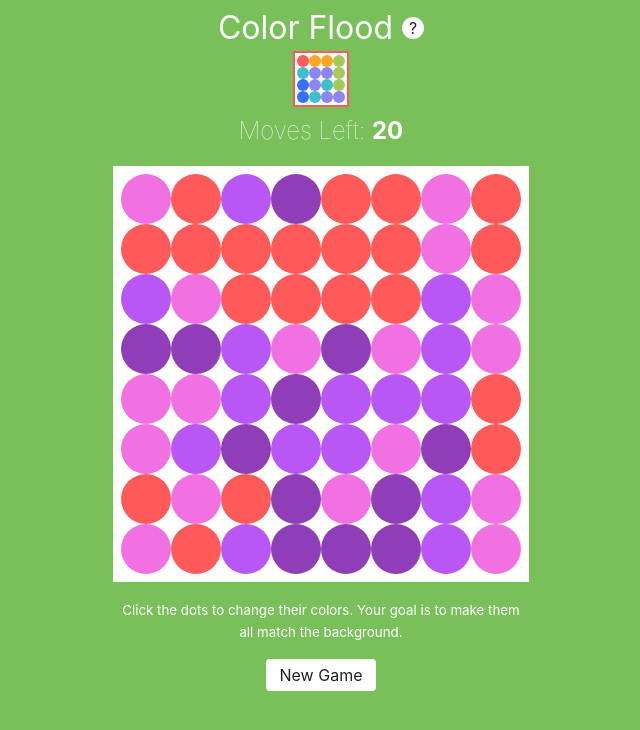
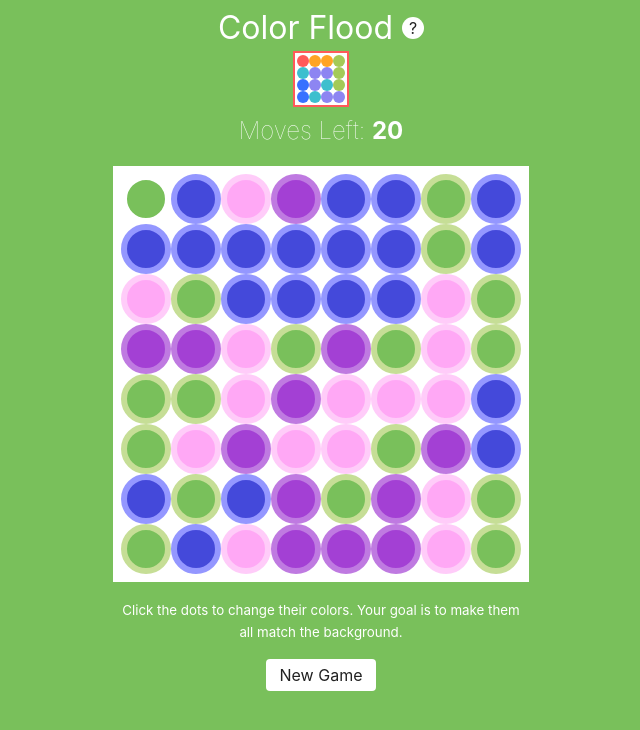
Before and after one commit to beesandtrees/colorGame, a React (Create React App) app: page / in a window 1280 px wide. Shown: the top 730 px of the page, without its empty margins (319-959 px from the left). Built offline with nearby package versions, Linux system fonts and the light colour scheme.

Commit message:
small logic update

```diff
--- a/src/components/App.css
+++ b/src/components/App.css
@@ -45,43 +45,53 @@ h1 {
 }
 
 .grape {
-  background-color: #8F3EB7;
+  background-color: #a340d4;
+  border-color: hsl(280, 63%, 68%);
 }
 
 .fuchsia {
-  background-color: #B857F3;
+  background-color: hsl(302, 100%, 72%);
+  border-color: hsl(316, 100%, 84%);
 }
 
 .pink {
-  background-color: #F171E2;
+  background-color: hsl(307, 100%, 83%);
+  border-color: hsl(307, 100%, 90%);
 }
 
 .red {
   background-color: #FF5A5A;
+  border-color: hsl(0, 100%, 80%);
 }
 
 .orange {
   background-color: #FFA424;
+  border-color: hsl(35, 100%, 72%);
 }
 
 .lime {
-  background-color: #A4CA57;
+  background-color: #79C05B;
+  border-color: hsl(80, 52%, 73%);
 }
 
 .aqua {
   background-color: #3DBFCE;
+  border-color: hsl(186, 60%, 73%);
 }
 
 .blue {
-  background-color: #5585FB;
+  background-color: hsl(223, 100%, 75%);
+  border-color: hsl(223, 100%, 83%);
 }
 
 .dblue {
-  background-color: #7256D9;
+  background-color: hsl(238, 67%, 56%);
+  border-color: hsl(238, 100%, 79%);
 }
 
 .purple {
-  background-color: #7256D9;
+  background-color: #7f4af1;
+  border-color: hsl(253, 100%, 76%);
 }
 
 .newgame {
--- a/src/components/App.js
+++ b/src/components/App.js
@@ -13,13 +13,29 @@ import WinLose from './WinLose/WinLose.js';
 import './App.css';
 
 class App extends Component {
-    restart() {
+    restart(startover) {
         const { game } = this.props;
-        const level = levels[game.level];
+        let level = levels[game.level];
+
+        if (startover) {
+            level = levels[0];
+            this.props.didWin(null, 0);
+        } else {
+            if (level) {
+                this.props.didWin(null, game.level);
+            } else {
+                let setLevel = game.level - 1;
+                level = levels[setLevel];
+                this.props.didWin(null, setLevel);
+            }
+        }
+
+        console.log(level);
         // reset game state
         this.props.updateClicks(0);
-        this.props.didWin(null, game.level);
+
         let grid = gamehelpers.populateGrid(level.numberofrows, level.numberofcolors);
+
         this.props.createGrid(grid);
     }
     render() {
@@ -45,7 +61,7 @@ class App extends Component {
                 />
             <WinLose
                 won={game.hasWon}
-                restart={()=>this.restart()}
+                restart={(startover)=>this.restart(startover)}
                 />
             <div className="header">
               <small className="instructions">Click the dots to change their colors. Your goal is to make them all match the background.</small>
--- a/src/components/Block/Block.css
+++ b/src/components/Block/Block.css
@@ -1,8 +1,14 @@
 .block {
+  border-style: solid;
   border-radius: 50%;
+  border-width: 6px;
   box-sizing: border-box;
   cursor: pointer;
   transition: all 0.33s;
+}
+
+.block.true {
+  border-color: white;
 }
 
 .block-3 {
@@ -45,6 +51,8 @@
   width: 8.33%;
 }
 
-.solved .block {
-  border-radius: 0;
+.won-true .block,
+.won-false .block {
+    border: 0;
+    border-radius: 0;
 }
--- a/src/components/Block/Block.js
+++ b/src/components/Block/Block.js
@@ -5,7 +5,7 @@ import './Block.css';
 export default class Block extends Component {
     render() {
         return (
-            <div className={"block block-" + this.props.cols + " " + this.props.backgroundColor} onClick={(x,y)=>this.props.clickbox(this.props.xcoord, this.props.ycoord)}></div>
+            <div className={"block block-" + this.props.cols + " " + this.props.backgroundColor + " " + this.props.active} onClick={(x,y)=>this.props.clickbox(this.props.xcoord, this.props.ycoord)}></div>
         )
     }
 }
--- a/src/components/Board/Board.js
+++ b/src/components/Board/Board.js
@@ -6,6 +6,13 @@ import * as gamehelpers from '../Logic/grid.js';
 import './Board.css';
 
 export default class Board extends Component {
+    constructor(props) {
+        super(props);
+        let shuffleColors = gamehelpers.fisherYates(colors);
+        this.state = {
+            colors: shuffleColors
+        };
+    }
 
     componentDidMount() {
         let grid = this.loadGrid(this.props.numberofrows, this.props.numberofcolors);
@@ -14,7 +21,7 @@ export default class Board extends Component {
 
     componentWillReceiveProps(nextProps) {
         if (this.props.grid !== nextProps.grid) {
-            this.renderBlocks(nextProps.grid, this.props.numberofrows);
+            this.renderBlocks(nextProps.grid, nextProps.numberofrows);
         }
     }
 
@@ -23,10 +30,10 @@ export default class Board extends Component {
         let job = [0, 0];
 
         // oldcolor is the first number in the grid
-        let oldcolor = this.props.game.grid[0][0];
+        let oldcolor = this.props.game.grid[0][0][0];
 
         // newcolor is the number from div you clicked
-        let newcolor = this.props.game.grid[x][y];
+        let newcolor = this.props.game.grid[x][y][0];
 
         // if you clicked on the color that's already in the corner then return
         // no loss no gain
@@ -53,8 +60,9 @@ export default class Board extends Component {
             for (let j = 0; j < rows; j++) {
 
                 // get the number from the current grid block
-                let c = grid[i][j];
-                let backgroundColor = colors[c];
+                let c = grid[i][j][0];
+                let active = grid[i][j][1];
+                let backgroundColor = this.state.colors[c];
 
                 // assign a dom element to a slot in the box grid
                 blocks.push(<Block
@@ -63,6 +71,7 @@ export default class Board extends Component {
                 xcoord={i}
                 ycoord={j}
                 cols={rows}
+                active={active}
                 backgroundColor={backgroundColor} />);
             }
         }
@@ -79,25 +88,25 @@ export default class Board extends Component {
             let y = job.pop();
             let x = job.pop();
 
-            if (oldcolor !== grid[x][y]) continue;
+            if (oldcolor !== grid[x][y][0]) continue;
 
-            grid[x][y] = newcolor;
+            grid[x][y] = [newcolor, true];
 
             // check surrounding blocks to see what color they are
             // and therefore if they should be updated
-            if (x < (this.props.numberofrows - 1) && grid[x + 1][y] === oldcolor) {
+            if (x < (this.props.numberofrows - 1) && grid[x + 1][y][0] === oldcolor) {
                 newjob.push(x + 1, y);
             }
 
-            if (y < (this.props.numberofrows - 1) && grid[x][y + 1] === oldcolor) {
+            if (y < (this.props.numberofrows - 1) && grid[x][y + 1][0] === oldcolor) {
                 newjob.push(x, y + 1);
             }
 
-            if (x > 0 && grid[x - 1][y] === oldcolor) {
+            if (x > 0 && grid[x - 1][y][0] === oldcolor) {
                 newjob.push(x - 1, y);
             }
 
-            if (y > 0 && grid[x][y - 1] === oldcolor) {
+            if (y > 0 && grid[x][y - 1][0] === oldcolor) {
                 newjob.push(x, y - 1);
             }
         }
@@ -117,7 +126,7 @@ export default class Board extends Component {
     }
 
     checkForWin() {
-        var c = this.props.grid[0][0];
+        var c = this.props.grid[0][0][0];
 
         // if number of clicks is less than or equal to maxclick win will be set to true
         var win = (this.props.game.clicks <= this.props.maxclick);
@@ -129,7 +138,7 @@ export default class Board extends Component {
         if (win) {
             for (var i = 0; i < this.props.numberofrows; i++) {
                 for (var j = 0; j < this.props.numberofrows; j++) {
-                    if (this.props.grid[i][j] !== c) {
+                    if (this.props.grid[i][j][0] !== c) {
                         win = false;
                         break;
                     }
@@ -148,7 +157,7 @@ export default class Board extends Component {
 
     render() {
         return (
-            <div className="gameBoard">
+            <div className={"gameBoard won-" + this.props.game.hasWon}>
               <div className="game">
                 {this.props.game.blocks}
               </div>
--- a/src/components/Logic/grid.js
+++ b/src/components/Logic/grid.js
@@ -1,5 +1,24 @@
 export function rand(n) {
     return Math.floor(Math.random() * n);
+}
+
+export function fisherYates(array) {
+    var m = array.length,
+        t, i;
+
+    // While there remain elements to shuffle…
+    while (m) {
+
+        // Pick a remaining element…
+        i = Math.floor(Math.random() * m--);
+
+        // And swap it with the current element.
+        t = array[m];
+        array[m] = array[i];
+        array[i] = t;
+    }
+
+    return array;
 }
 
 export function populateGrid(rows, colors) {
@@ -14,9 +33,10 @@ export function populateGrid(rows, colors) {
 
             // get a random number between 0 and the # of available colors
             let c = rand(colors);
+            let active = i === 0 && j === 0 ? true : false;
 
             // assigned that number to a slot in the grid
-            grid[i][j] = c;
+            grid[i][j] = [c, active];
         }
     }
 
--- a/src/components/WinLose/WinLose.css
+++ b/src/components/WinLose/WinLose.css
@@ -1,21 +1,29 @@
-.hidden {
-  display: none;
-}
-
 .winlose {
   align-items: center;
-  background: rgba(255, 255, 255, 0.9);
+  background: white;
+  border: 6px solid #3DBFCE;
+  border-radius: 20px;
   color: #333;
   display: flex;
   flex-direction: column;
   font-size: 42px;
-  height: 100vh;
+  height: 260px;
   justify-content: center;
-  left: 0;
+  left: calc(50% - 138px);
   position: fixed;
-  top: 0;
   text-align: center;
-  width: 100vw;
+  top: 205px;
+  transition: all 0.375s;
+  transform: translateY(0);
+  width: 260px;
+}
+
+.winlose p {
+  margin: 0 0 2rem 0;
+}
+
+.hidden {
+  transform: translateY(100vh);
 }
 
 .btn {
@@ -25,5 +33,7 @@
   cursor: pointer;
   display: block;
   font-size: 26px;
+  margin: 0 auto;
   padding: 0.4rem 1.6rem;
+  width: 140px;
 }
--- a/src/components/WinLose/WinLose.js
+++ b/src/components/WinLose/WinLose.js
@@ -6,27 +6,32 @@ import './WinLose.css';
 
 export default class WinLose extends Component {
     render() {
-    	const winner = this.props.won;
-    	const winLen = winText.length;
+    	let winner = this.props.won;
+    	let winLen = winText.length;
+    	let classes = "", resultsText;
 
     	if(winner === true) {
-	        return (
-	            <div className="winlose win">
+	        resultsText = (
+	            <div>
 	            	<p>{winText[rand(winLen)]}</p>
 	            	<span onClick={this.props.restart} className="btn">Next Level</span>
 	            </div>
 	        )
     	} else if ( winner === false) {
-	        return (
-	            <div className="winlose lose">
+	        resultsText = (
+	            <div>
 	            	<p>Maybe Next Time!</p>
-	            	<span onClick={this.props.restart} className="btn">Restart</span>
+	            	<span onClick={()=>this.props.restart(true)} className="btn">Restart</span>
 	            </div>
 	        )
+    	} else {
+    		classes = "hidden";
     	}
 
         return (
-            <div className="hidden"></div>
+            <div className={"winlose " + classes}>
+            	{resultsText}
+            </div>
         )
     }
 }
```
